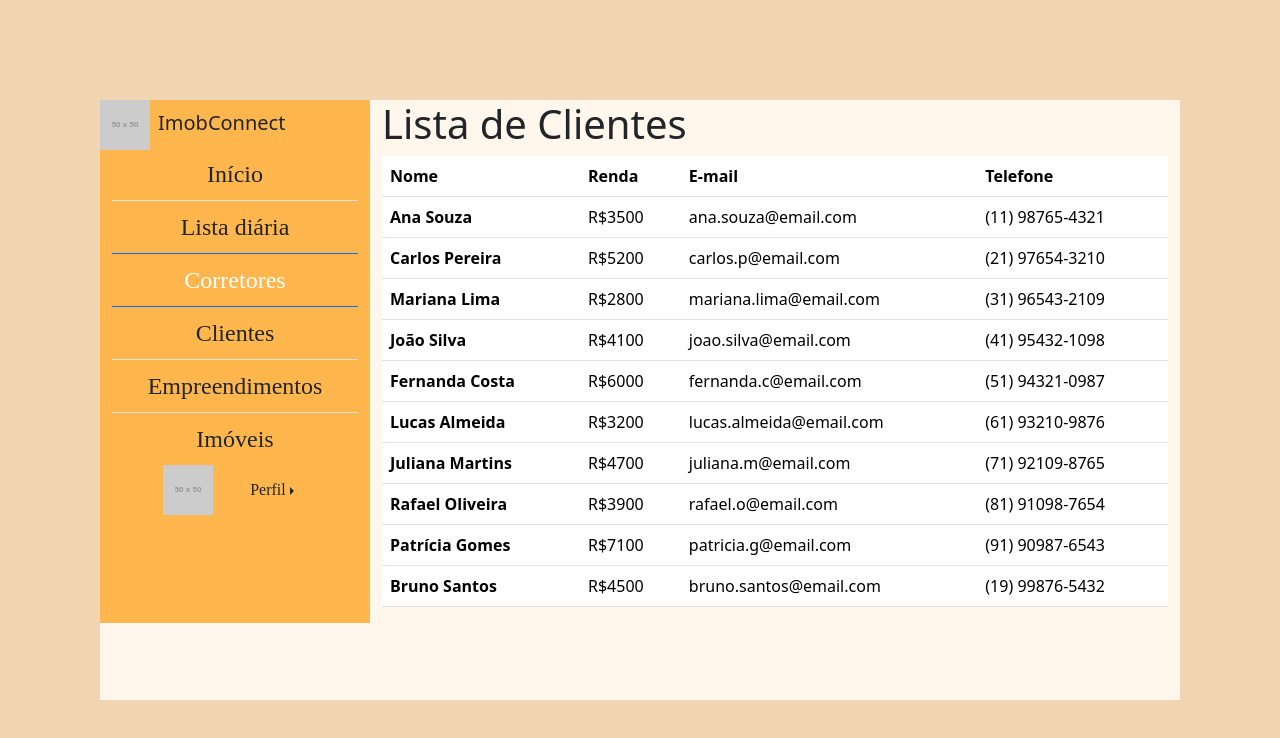
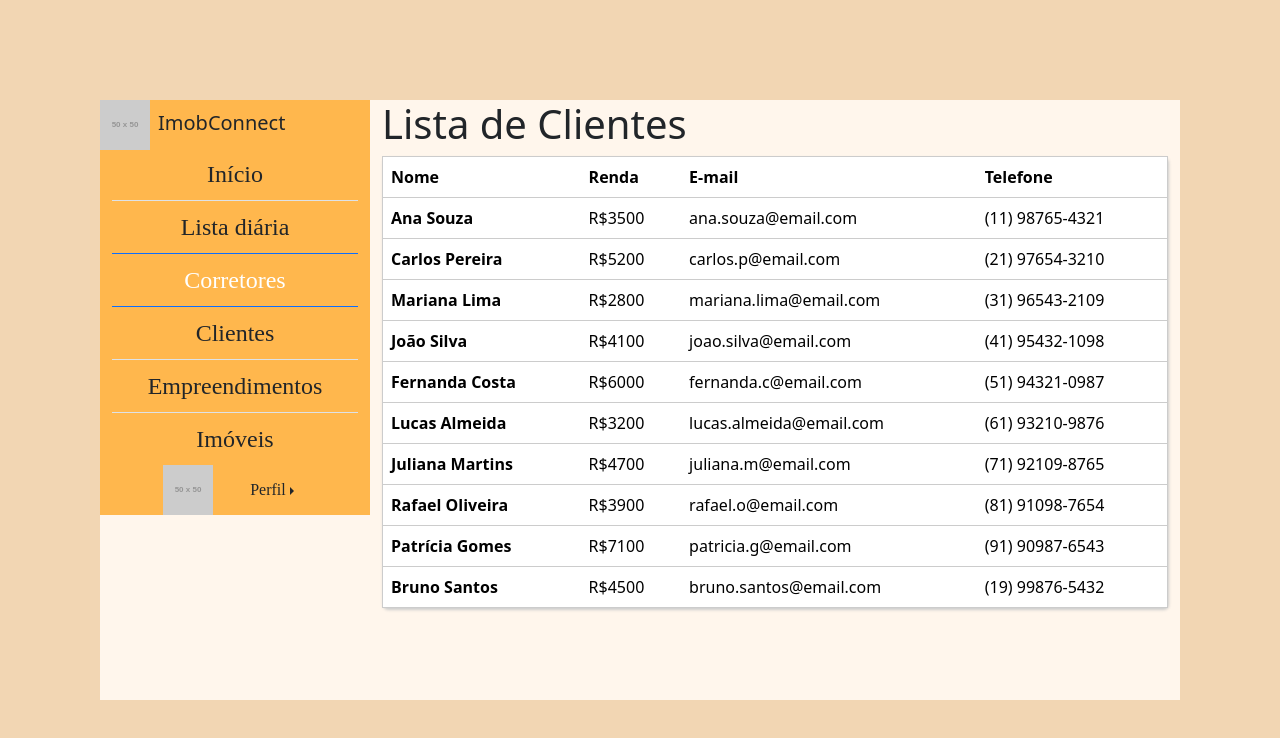
Before and after one commit to krz1128/pi-corretores, a Next.js app: page /clientes in a window 1280 px wide. Shown: the top 738 px of the page. Built offline with nearby package versions, Linux system fonts and the light colour scheme.

Commit message:
mudei css da tabelaClientes

```diff
--- /dev/null
+++ b/app/clientes/clientes.css
@@ -0,0 +1,9 @@
+.tabelaClientes{
+    padding: 10px 25px;
+    border: 1px solid #ccc;
+    margin: 0px 0px 7px 0px;
+    border-radius: 5px;
+    box-shadow: 1px 2px 3px #CCC;
+    cursor: pointer;
+    transition: 0.3s;
+}
--- a/app/clientes/page.js
+++ b/app/clientes/page.js
@@ -1,3 +1,4 @@
+import "./clientes.css"
 function ListaClientes () {
 
     const clientes = [
@@ -87,7 +88,7 @@ function ListaClientes () {
       <h1>Lista de Clientes</h1>
       <h1/>
 
-      <table class="table">
+      <table class="table tabelaClientes">
         <thead>
           <tr>
             <th scope="col">Nome</th>
--- a/app/components/MenuLateral.css
+++ b/app/components/MenuLateral.css
@@ -3,6 +3,7 @@
      font-family: "Delius", cursive;
      color: #1c2b3a;
      background-color: #ffb74d;
+     height: 100%;
 
 }
 
```
